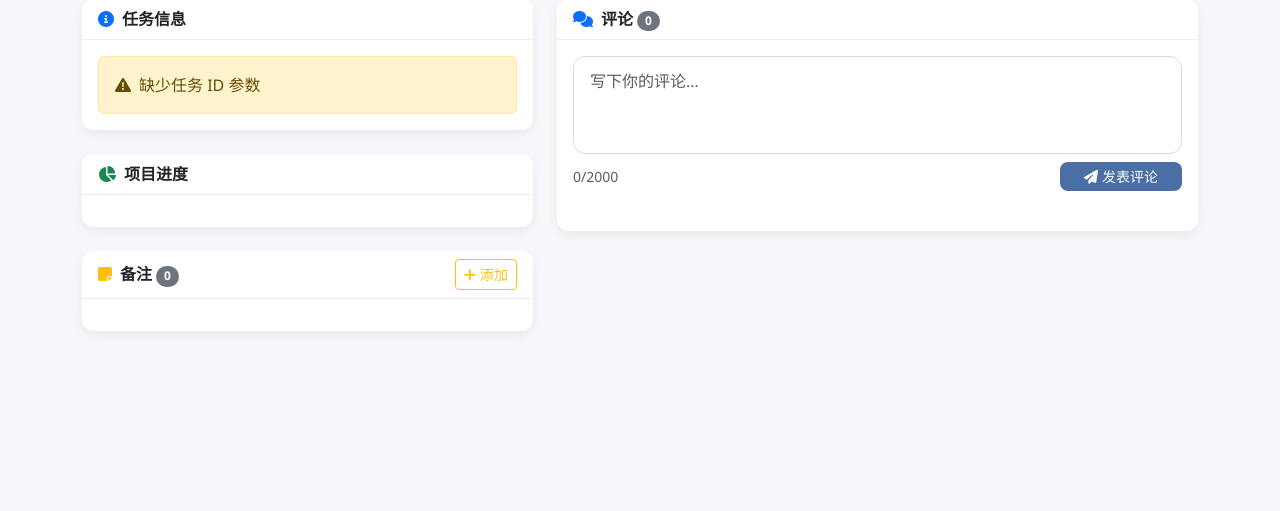
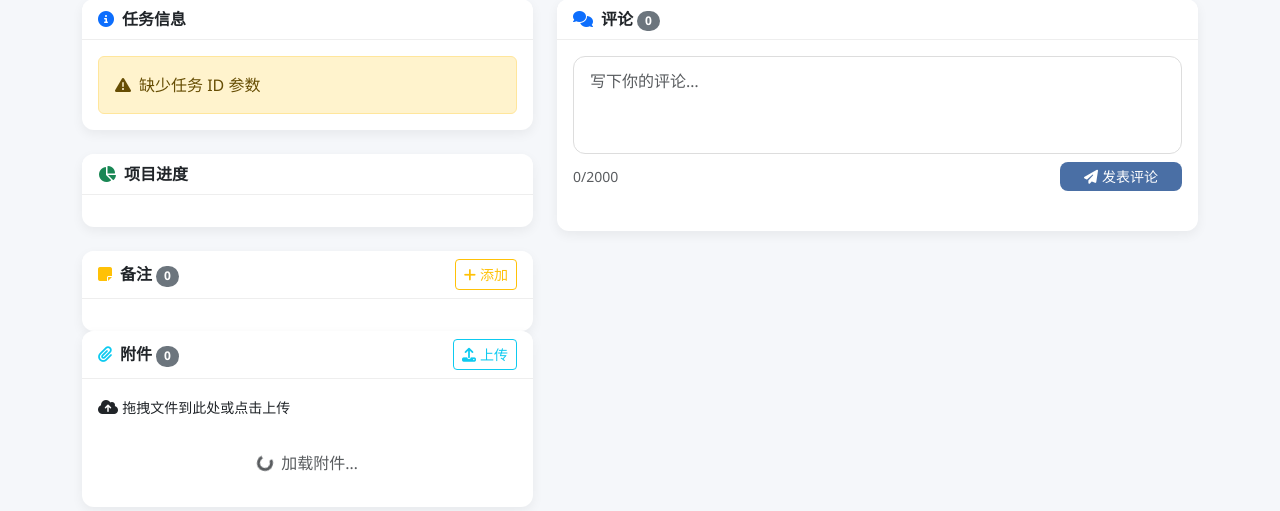
Before and after one commit to syy-yay/OpenClaw, a Flask app: template myproject/templates/task_detail.html in a window 1280 px wide. Shown: the part 157-668 px from the top of the page. Run offline with Flask 3, Linux system fonts and the light colour scheme; the template is opened without the code that fills it, so the values that code supplies are empty.

Commit message:
feat: task_detail.html 完整附件功能 - 上传/拖拽/进度条/下载/删除

```diff
--- a/myproject/templates/task_detail.html
+++ b/myproject/templates/task_detail.html
@@ -151,6 +151,34 @@
                     <div id="notes-container">
                         <div class="text-center py-3 text-muted">
                             <div class="spinner-border spinner-border-sm me-2"></div>加载备注…
+                        </div>
+                    </div>
+                </div>
+            </div>
+
+            <!-- 附件卡片 -->
+            <div class="card">
+                <div class="card-header d-flex justify-content-between align-items-center">
+                    <span><i class="fas fa-paperclip me-2 text-info"></i>附件 <span id="attach-count" class="badge bg-secondary rounded-pill">0</span></span>
+                    <label class="btn btn-sm btn-outline-info mb-0" for="attach-file-input" id="attach-upload-btn-label">
+                        <i class="fas fa-upload me-1"></i>上传
+                    </label>
+                    <input type="file" id="attach-file-input" multiple style="display:none" accept=".png,.jpg,.jpeg,.gif,.webp,.pdf,.doc,.docx,.xls,.xlsx,.ppt,.pptx,.txt,.zip,.rar,.csv,.md,.json,.xml">
+                </div>
+                <div class="card-body">
+                    <!-- 上传进度 -->
+                    <div class="attach-progress" id="attach-upload-progress">
+                        <div class="progress-bar bg-info" role="progressbar" id="attach-progress-bar" style="width:0%"></div>
+                    </div>
+                    <!-- 拖拽上传区 -->
+                    <div class="attach-drop-zone mb-3" id="attach-drop-zone">
+                        <i class="fas fa-cloud-upload-alt"></i>
+                        <small>拖拽文件到此处或点击上传</small>
+                    </div>
+                    <!-- 附件列表 -->
+                    <div id="attachments-container">
+                        <div class="text-center py-3 text-muted">
+                            <div class="spinner-border spinner-border-sm me-2"></div>加载附件…
                         </div>
                     </div>
                 </div>
@@ -583,6 +611,7 @@ document.addEventListener('DOMContentLoaded', function() {
     loadProgress(taskId);
     loadComments(taskId);
     loadNotes(taskId);
+    loadAttachments(taskId);
 });
 </script>
 </body>
```
